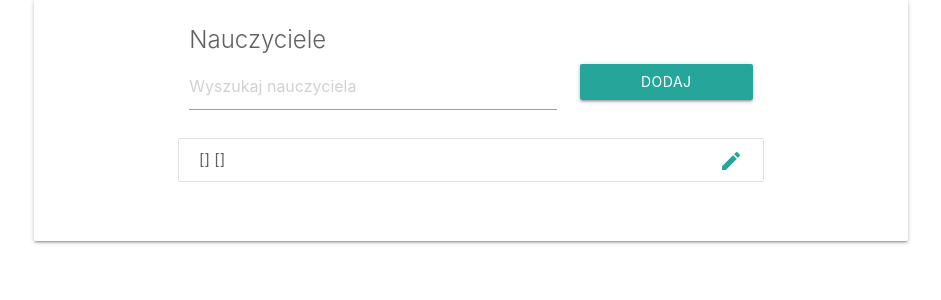
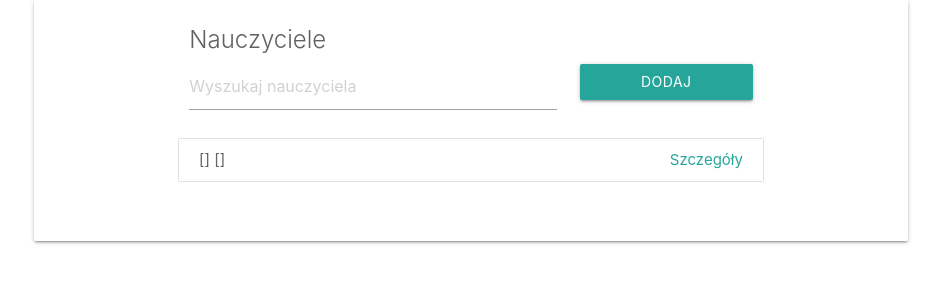
Before and after one commit to szkarpinski/staszic-zapisy, a Flask app: template main/templates/admin/panel.html in a window 1280 px wide. Shown: the part 466-766 px from the top of the page, without its empty margins (169-1110 px from the left). Run offline with Flask 2, Linux system fonts and the light colour scheme; the template is opened without the code that fills it: most values are stand-ins (such as "Sample title", 1, 10 or a date in 2020).

Commit message:
changing edit icon to "szczegóły"

```diff
--- a/main/templates/admin/panel.html
+++ b/main/templates/admin/panel.html
@@ -23,7 +23,7 @@
             {% for n in nauczyciele %}
                 {'name':'{{n.imie}} {{n.nazwisko}}', 'fname':'{{n.imie}}', 'lname':'{{n.nazwisko}}',
                     'rendered':  '<li class="collection-item"> <div>{{n.imie}} {{n.nazwisko}}<a href="/admin/nauczyciel/{{n.id}}" '+
-                    'class="secondary-content"><i class="material-icons">edit</i></a></div> </li>'
+                    'class="secondary-content">Szczegóły</a></div> </li>'
                 },
             {% endfor %}
         ];
```
